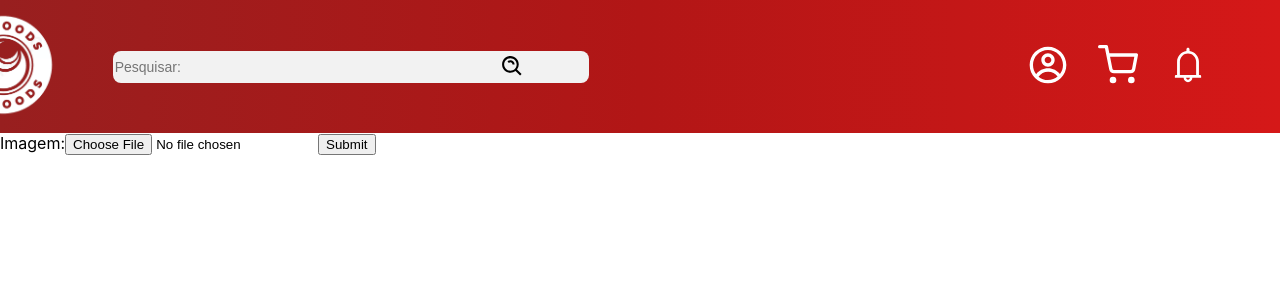
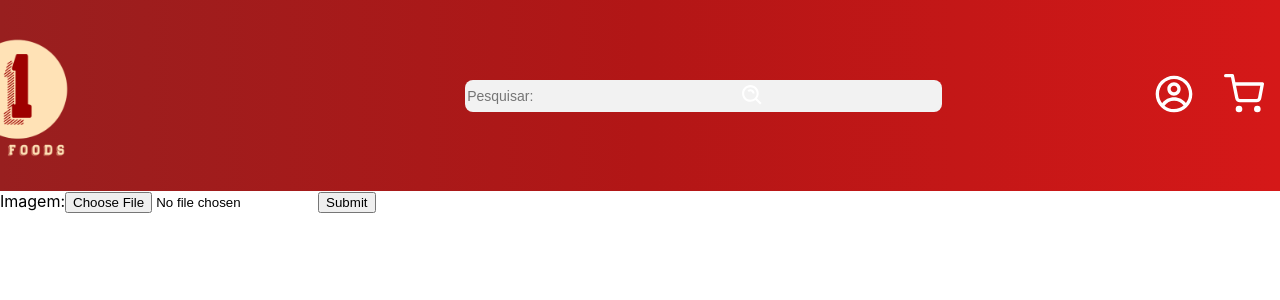
Before and after one commit to guilhermepk/front-end-123foods, a React (Create React App) app in the folder teste/: page / in a window 1280 px wide. Shown: the top 300 px of the page. Built offline with nearby package versions, Linux system fonts and the light colour scheme.

Commit message:
Mudei a logo

```diff
--- a/teste/src/componentes/Navbar/Navbar.css
+++ b/teste/src/componentes/Navbar/Navbar.css
@@ -46,7 +46,6 @@
   height: 25px;
   width: 25px;
   margin-right: 10%;
-  color: #000000;
 }
 
 .carrinho {
@@ -61,18 +60,10 @@
   color: #ffffff;
 }
 
-.notificacao{
-  height: 40px;
-  width: 40px;
-  color: #ffffff;
-}
-
 .logo {
   display: flex;
-  margin-right: auto;
-  max-height: 130px;
-  max-width: 130px;
-  margin-left: -100%;
+  margin-left: -20%;
+  width: 40%;
 }
 
 /* @media (max-width: 2000px) and (min-width: 1750px) {
--- a/teste/src/componentes/Navbar/Navbar.js
+++ b/teste/src/componentes/Navbar/Navbar.js
@@ -5,7 +5,6 @@ import axios from 'axios';
 import './Navbar.css';
 import {CgProfile} from 'react-icons/cg'
 import {FiShoppingCart} from 'react-icons/fi'
-import {AiOutlineBell} from 'react-icons/ai'
 import {BiSearchAlt} from 'react-icons/bi'
 import {AiOutlineCloseCircle} from 'react-icons/ai'
 
@@ -88,7 +87,7 @@ const togglePasswordVisibility = (event) => {
       <nav className="navbar">
         <ul className="nav-list">
           <a href="">
-            <img className="logo" src="./imagens/logo.png" alt="Logo" />
+            <img className="logo" src="./imagens/logoSemFundo.png" alt="Logo" />
           </a>
           <li className="search">
             <input type="text" placeholder="Pesquisar:" className="search-input" />
@@ -102,9 +101,6 @@ const togglePasswordVisibility = (event) => {
             <a href="">
               <FiShoppingCart className="carrinho"/>
             </a>
-            <a href="">
-              <AiOutlineBell className="notificacao"/>
-              </a>
           </div>
         </ul>
       </nav>
```
Also changed, not shown: teste/public/imagens/logoSemFundo.png (added).
